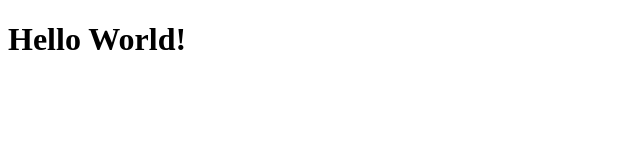
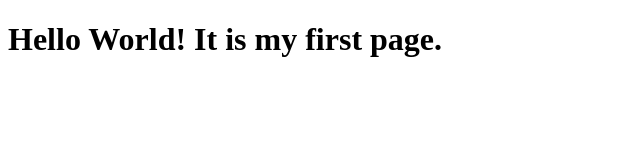
Before and after one commit to malaybarik/cera, a plain HTML site: page site/index.html in a window 1280 px wide. Shown: the whole page, without its empty margins (0-640 px from the left). Drawn offline with Linux system fonts and the light colour scheme.

Commit message:
Little modification

```diff
--- a/site/index.html
+++ b/site/index.html
@@ -4,6 +4,6 @@
 	<title>This is my first page</title>
 </head>
 <body>
-<h1>Hello World!</h1>
+<h1>Hello World! It is my first page.</h1>
 </body>
 </html>
```
